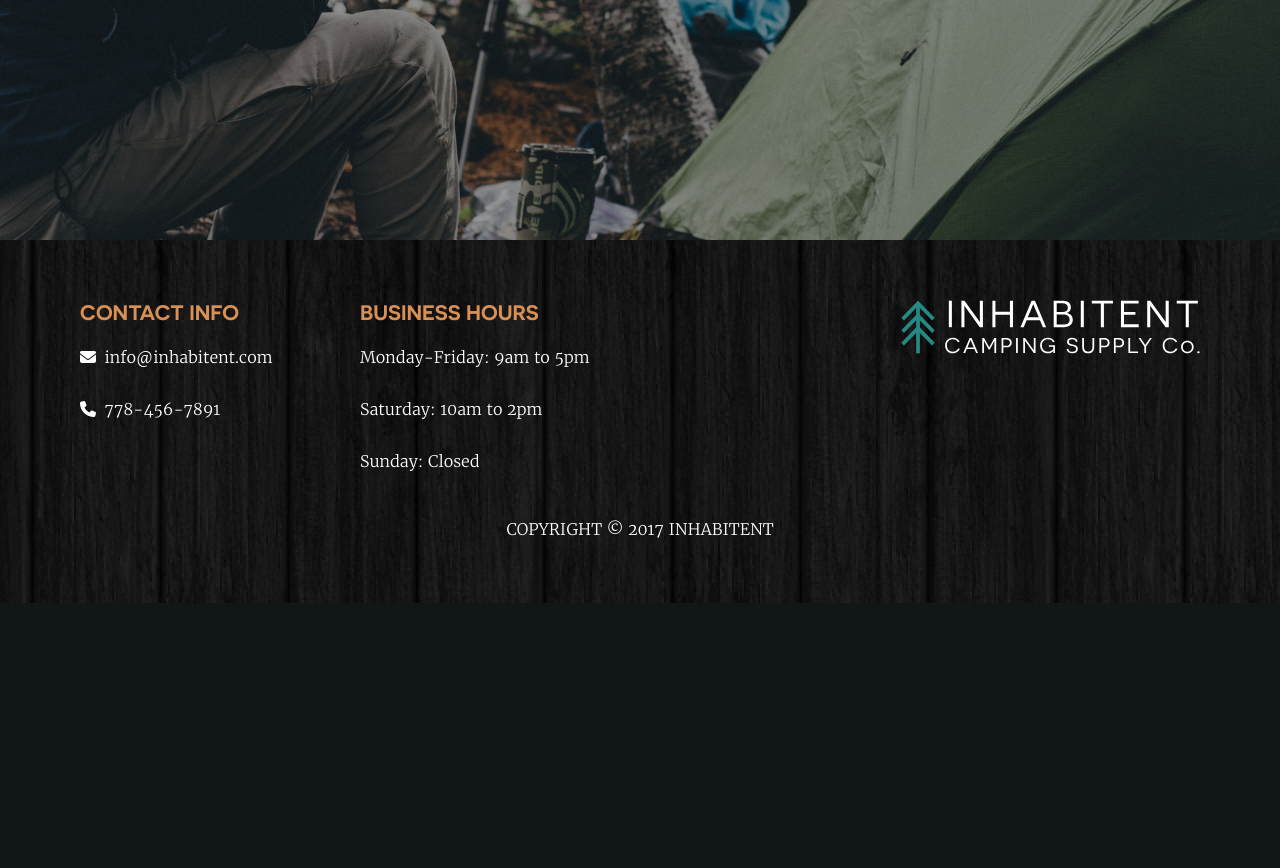
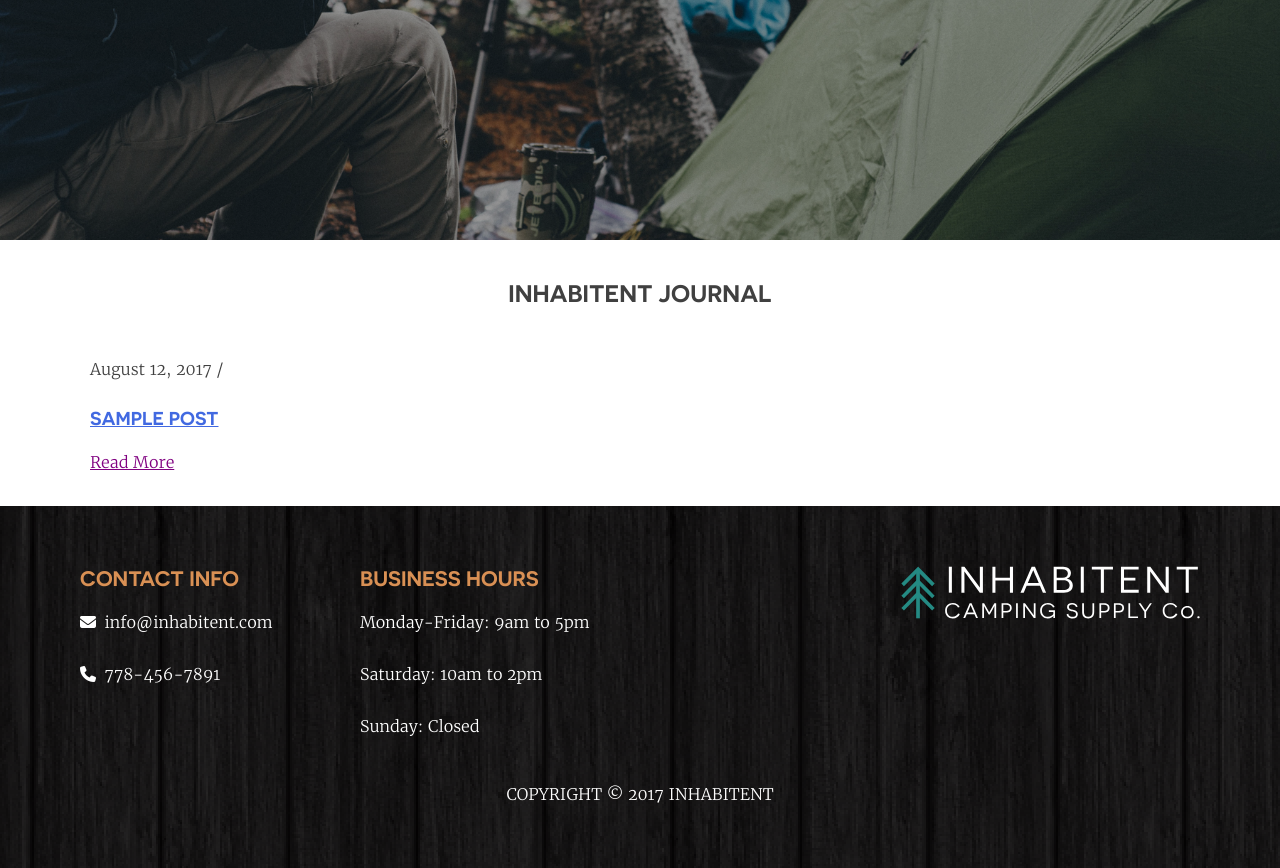
Before and after one commit to bsoetarto7/inhabitent, a WordPress theme: template themes/inhabitent/front-page.php in a window 1280 px wide. Shown: the part 560-1428 px from the top of the page. Before the commit the page ends 1163 px from the top, so only its background shows below. Run offline with PHP 8.4 and a stand-in for WordPress, Linux system fonts and the light colour scheme; the site name, menu and one post (Sample post) are stand-ins, and other content is empty; some libraries are stand-ins or nearby versions.

Commit message:
Added journal post in the front page

```diff
--- a/themes/inhabitent/front-page.php
+++ b/themes/inhabitent/front-page.php
@@ -12,7 +12,25 @@ get_header(); ?>
       <section class="home-hero">
         <img src=<?php echo get_stylesheet_directory_uri(); ?>/images/inhabitent-logo-full.svg alt="hero image"/>
       </section>
-
+			<section class="container-fluid home-blog-post">
+				<h2 class="text-uppercase text-center">inhabitent journal</h2>
+				<?php
+					$args = array( 'post_type' => 'post', 'orderby' => 'date', 'order' => 'DESC', 'numberposts' => '3' );
+					$journal_posts = get_posts( $args ); // returns an array of posts
+				?>
+				<div class="flex-container-no-wrap">
+					<?php foreach ( $journal_posts as $post ) : setup_postdata( $post ); ?>
+						<div class="journal-post-item flex-item-33">
+							<?php if ( has_post_thumbnail() ) : ?>
+								<?php the_post_thumbnail( 'large' ); ?>
+							<?php endif; ?>
+							<p><?php the_date(); ?> / <?php esc_html( comments_number( '0 Comments', '1 Comment', '% Comments' ) ); ?></p>
+							<?php the_title( sprintf( '<h3 class="entry-title"><a href="%s" rel="bookmark">', esc_url( get_permalink() ) ), '</a></h3>' ); ?>
+							<a href=<?php echo get_post_permalink() ?>>Read More</a>
+						</div>
+					<?php endforeach; wp_reset_postdata(); ?>
+				</div>
+			</section>
 		</main><!-- #main -->
 	</div><!-- #primary -->
 
--- a/themes/inhabitent/sass/_globals.scss
+++ b/themes/inhabitent/sass/_globals.scss
@@ -42,6 +42,9 @@ h1,h2,h3,h4,h5,h5,h6{
 .flex-item-50{
   flex: 0 0 50%;
 }
+.flex-item-33{
+  flex: 0 0 33.333%;
+}
 .flex-item-30{
   flex: 0 0 30%;
 }
--- a/themes/inhabitent/sass/_page-templates.scss
+++ b/themes/inhabitent/sass/_page-templates.scss
@@ -109,6 +109,9 @@ body{
     align-items: center;
     justify-content: center;
   }
+  .journal-post-item{
+    padding: 10px;
+  }
 }
 
 /* ---------- About Section ----------*/
--- a/themes/inhabitent/style.css
+++ b/themes/inhabitent/style.css
@@ -313,6 +313,10 @@ h1, h2, h3, h4, h5, h5, h6 {
 .flex-item-50 {
   -ms-flex: 0 0 50%;
       flex: 0 0 50%; }
+
+.flex-item-33 {
+  -ms-flex: 0 0 33.333%;
+      flex: 0 0 33.333%; }
 
 .flex-item-30 {
   -ms-flex: 0 0 30%;
@@ -921,6 +925,9 @@ body:not(.home):not(.page-template-about):not(.single-product) .widget-area {
   -ms-flex-pack: center;
       justify-content: center; }
 
+.home .journal-post-item {
+  padding: 10px; }
+
 /* ---------- About Section ----------*/
 .page-template-about .custom-hero {
   height: 100vh;
```
Also changed, not shown: themes/inhabitent/build/css/style.min.css, 1 other file.
